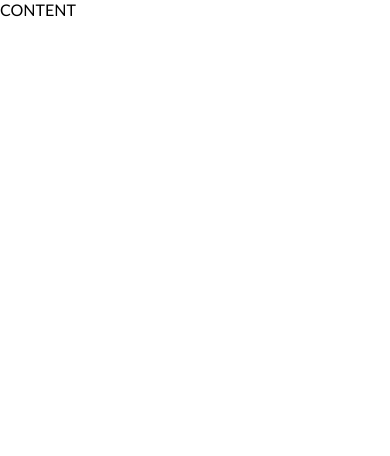
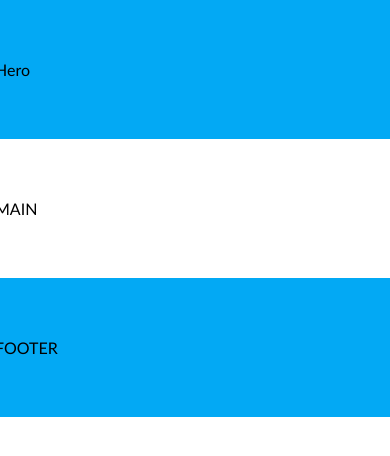
Before and after one commit to Torden11/6-coming-soon, a website: page index.html in a window 390 px wide. Drawn offline with Linux system fonts and the light colour scheme.

Commit message:
files/ file structure/responsive design

```diff
--- a/css/base/base.css
+++ b/css/base/base.css
@@ -10,3 +10,17 @@ body {
     font-family: 'Gill Sans', 'Gill Sans MT', Calibri, 'Trebuchet MS',
         sans-serif;
 }
+
+:root {
+    /* custom properties / variables */
+    --main-color: #03a9f4;
+    --secondary-color: #ea1e63;
+}
+
+.bg-main {
+    background-color: var(--main-color);
+}
+
+.bg-secondary {
+    background-color: var(--secondary-color);
+}
--- a/css/base/layout.css
+++ b/css/base/layout.css
@@ -0,0 +1,26 @@
+.container {
+    width: 1000px;
+    margin: 0 calc(50% - 500px);
+    padding: 60px 0;
+}
+
+@media (max-width: 1100px) {
+    .container {
+        width: 800px;
+        margin: 0 calc(50% - 400px);
+    }
+}
+
+@media (max-width: 900px) {
+    .container {
+        width: 600px;
+        margin: 0 calc(50% - 300px);
+    }
+}
+
+@media (max-width: 700px) {
+    .container {
+        width: 400px;
+        margin: 0 calc(50% - 200px);
+    }
+}
--- a/index.html
+++ b/index.html
@@ -20,7 +20,17 @@
 </head>
 
 <body>
-    CONTENT
+    <section class="container bg-main">
+        Hero
+    </section>
+
+    <section class="container">
+        MAIN
+    </section>
+
+    <footer class="container bg-main">
+        FOOTER
+    </footer>
 </body>
 
 </html>
```
